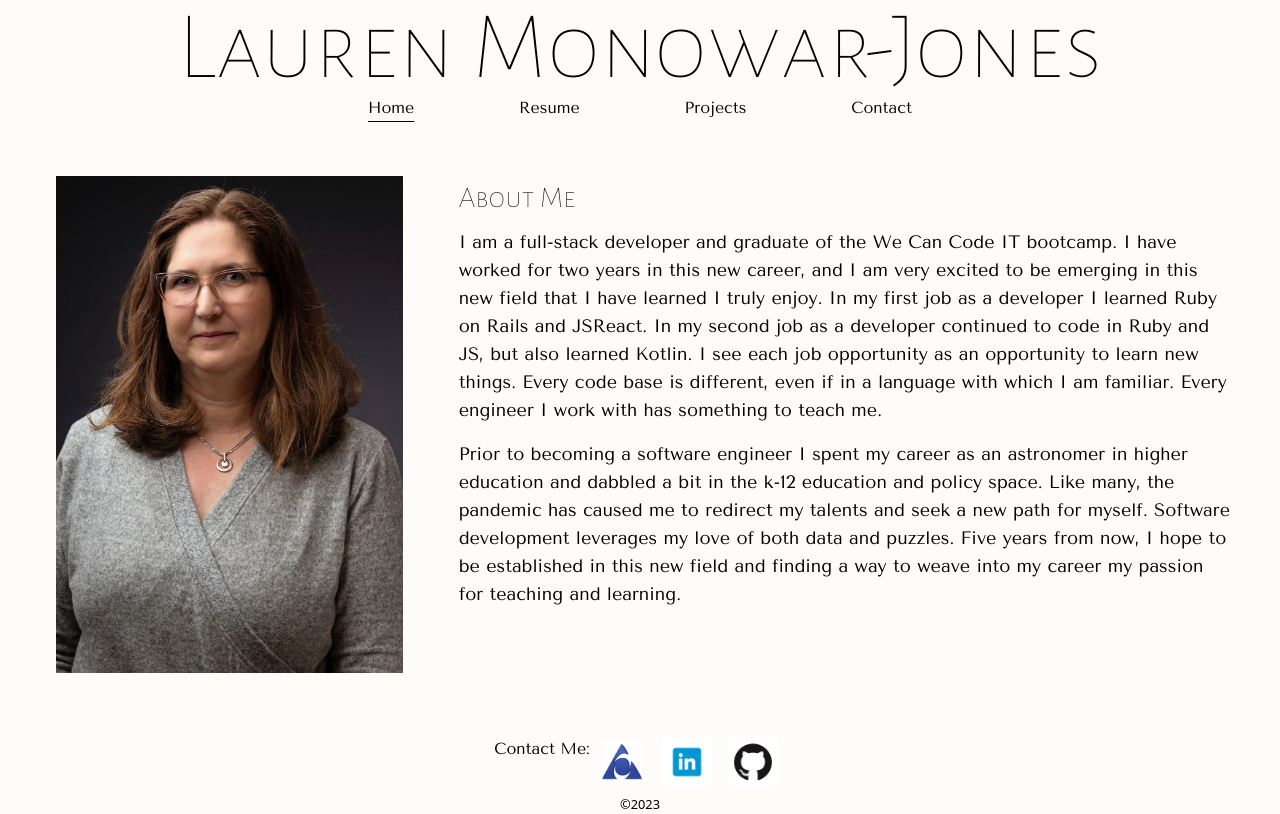
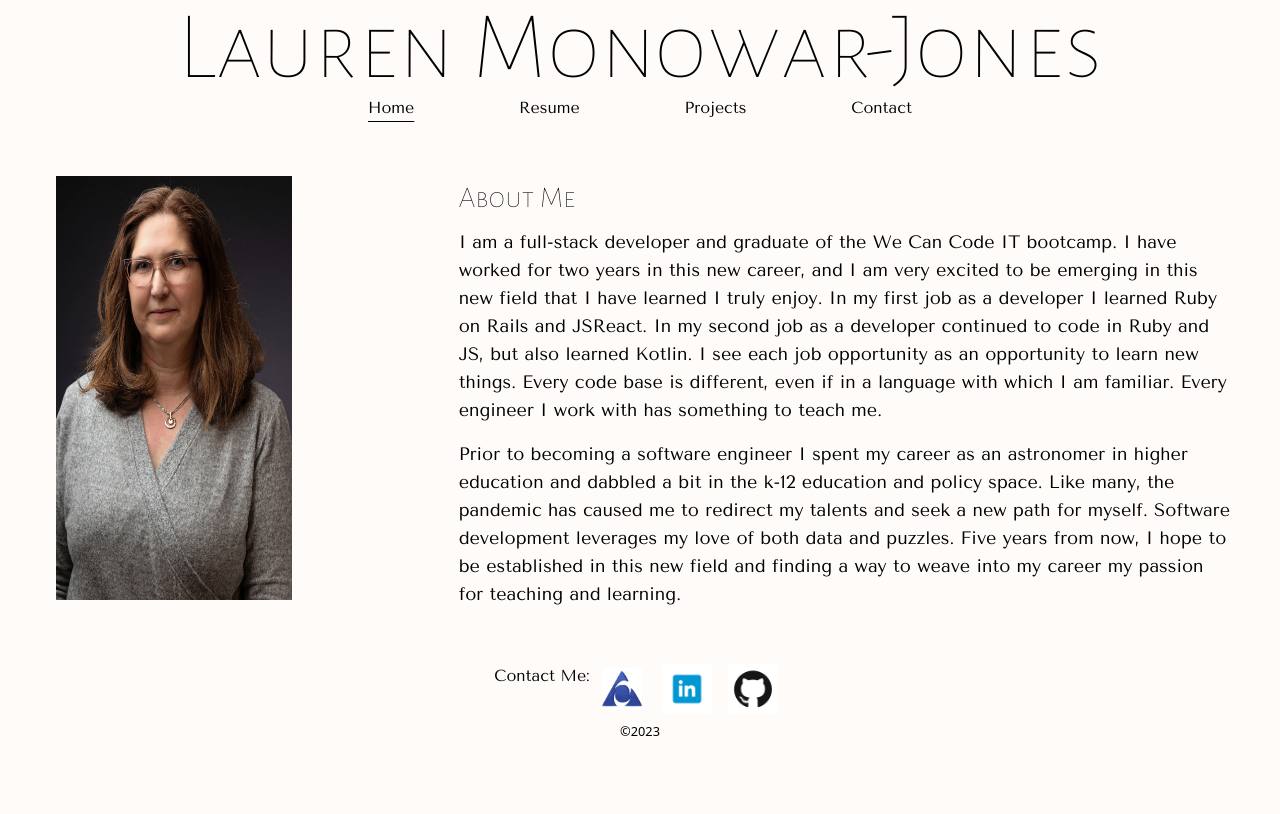
Before and after one commit to lvjones214/lvjones214.github.io, a Next.js app: page / in a window 1280 px wide. Built offline with nearby package versions, Linux system fonts and the light colour scheme.

Commit message:
update to see if deploy works

```diff
--- a/index.html
+++ b/index.html
@@ -1,6 +1,6 @@
 <!DOCTYPE html>
 <html lang="en-US">
 	<body>
-		<script src="@/pages/index.tsx"></script>
+		<script src="./pages/index.tsx"></script>
 	</body>
 </html>
--- a/pages/index.tsx
+++ b/pages/index.tsx
@@ -15,7 +15,9 @@ export default function Home() {
 						<div className='flex flex-row w-1/3'>
 							<img
 							src={'/LaurenHeadShotSmall.jpg'}
-							className='h-full p-8'
+							width='300'
+							height='500'
+							className='p-8'
 							alt='Lauren head shot'
 							/>
 						</div>
```
